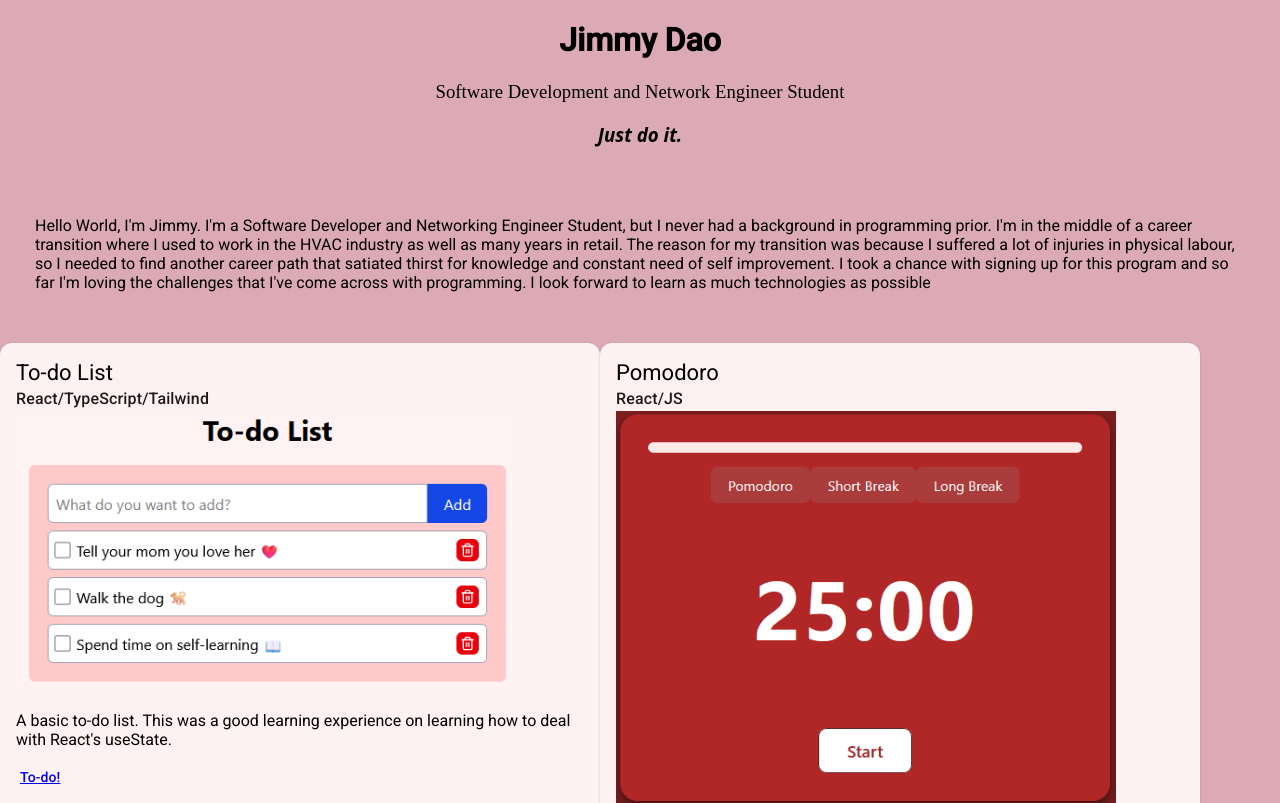
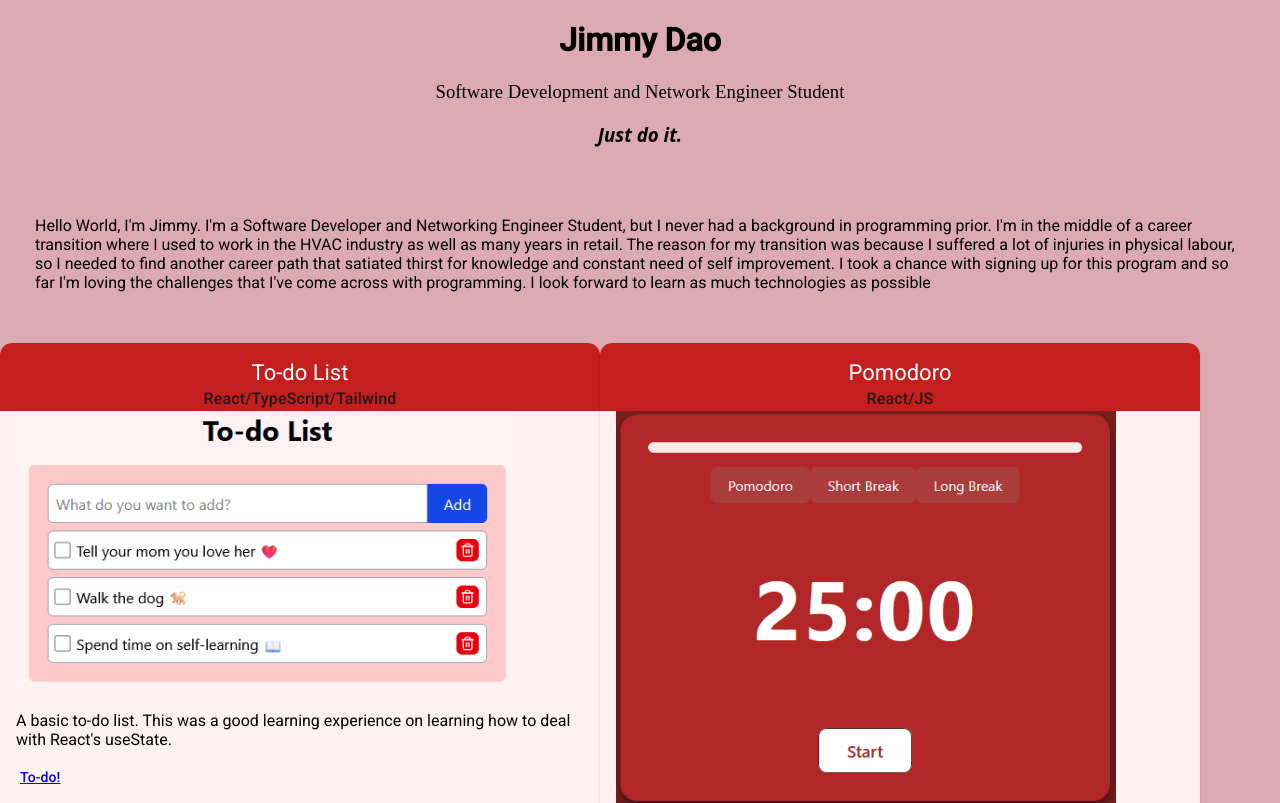
Before and after one commit to Daojim/portfolio-syst24444, an Angular app: page / in a window 1280 px wide. Shown: the top 803 px of the page. Built offline with nearby package versions, Linux system fonts and the light colour scheme.

Commit message:
Add styling to material card header

```diff
--- a/src/app/projects/projects.component.html
+++ b/src/app/projects/projects.component.html
@@ -2,7 +2,7 @@
   @for (project of projects; track projects) {
   <div>
     <mat-card class="Card">
-      <mat-card-header [ngStyle]="{ backgroundColor: '' }">
+      <mat-card-header class="matCardHeader">
         <mat-card-title>{{ project.title }}</mat-card-title>
         <mat-card-subtitle>{{ project.subtitle }}</mat-card-subtitle>
       </mat-card-header>
--- a/src/styles.css
+++ b/src/styles.css
@@ -19,3 +19,13 @@ body {
   flex-direction: row;
   flex-wrap: wrap;
 }
+
+.matCardHeader {
+  display: flex;
+  text-align: center;
+  align-items: center;
+  justify-content: center;
+  background-color: rgb(197, 30, 30);
+  border-radius: 12px 12px 0px 0px;
+  color: rgb(255, 255, 255);
+}
```
